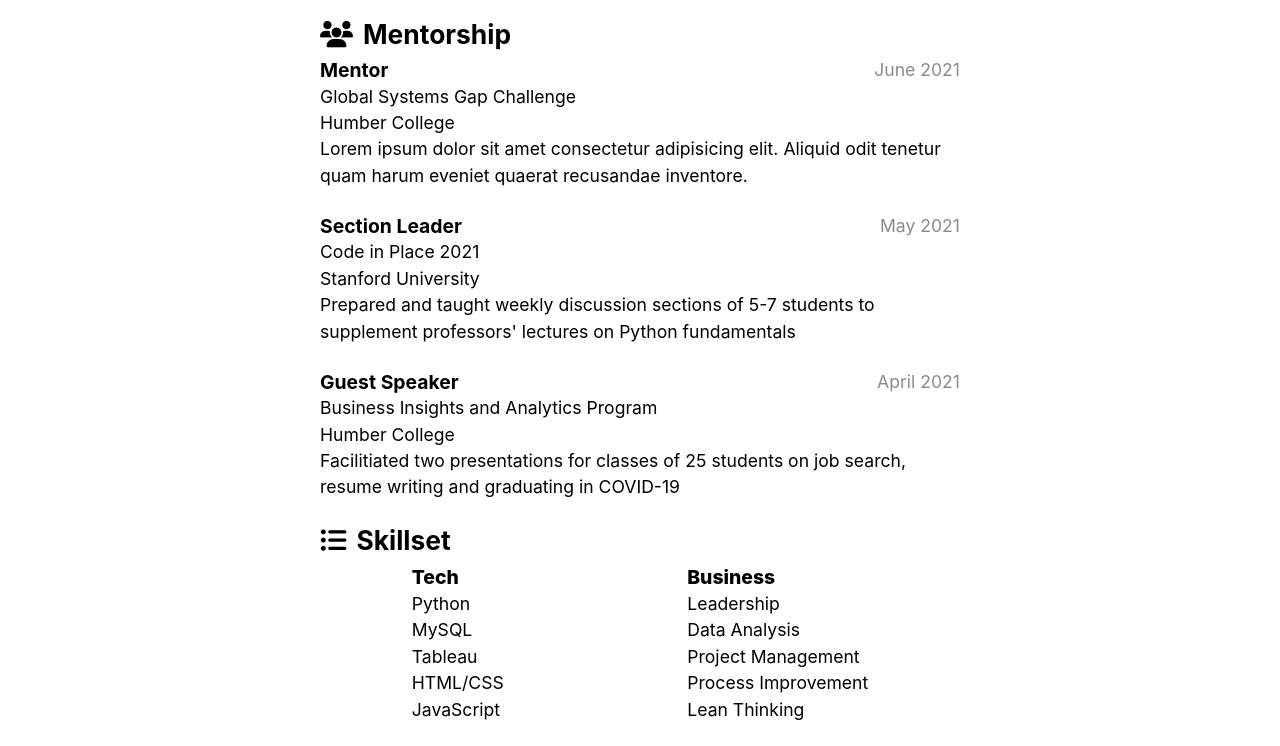
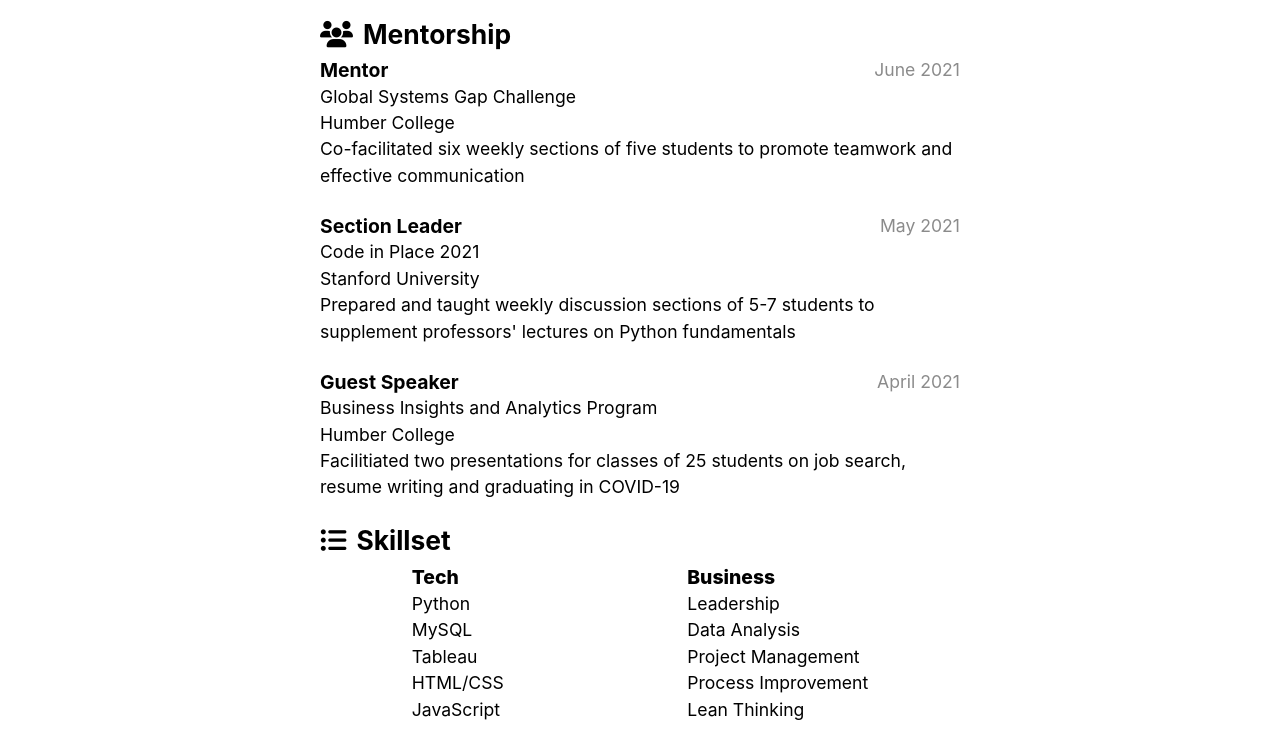
Before and after one commit to ohryshyn/ohryshyn.github.io, a plain HTML site: page resume.html in a window 1280 px wide. Shown: the part 1140-1886 px from the top of the page. Drawn offline with nearby package versions, Linux system fonts and the light colour scheme.

Commit message:
added description

```diff
--- a/resume.html
+++ b/resume.html
@@ -131,8 +131,8 @@
           <div class="initiative">Global Systems Gap Challenge</div>
           <div class="company">Humber College</div>
           <div class="description">
-            Lorem ipsum dolor sit amet consectetur adipisicing elit. Aliquid
-            odit tenetur quam harum eveniet quaerat recusandae inventore.
+            Co-facilitated six weekly sections of five students to promote
+            teamwork and effective communication
           </div>
         </div>
         <div class="experience">
```
